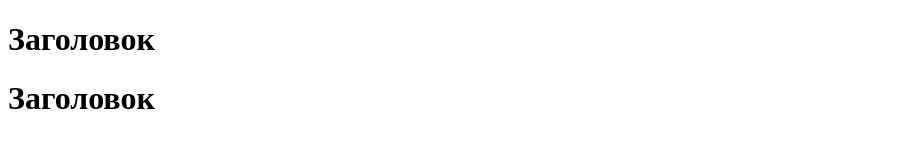
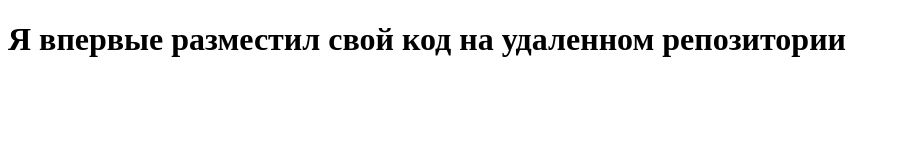
Before and after one commit to VINKERM/test_repo, a plain HTML site: page index.html in a window 1280 px wide. Shown: the whole page, without its empty margins (0-900 px from the left). Drawn offline with Linux system fonts and the light colour scheme.

Commit message:
Now commit

```diff
--- a/index.html
+++ b/index.html
@@ -5,12 +5,11 @@
     <meta charset="UTF-8">
     <meta http-equiv="X-UA-Compatible" content="IE=edge">
     <meta name="viewport" content="width=device-width, initial-scale=1.0">
-    <title>Document</title>
+    <title>New git project</title>
 </head>
 
 <body>
-    <h1>Заголовок</h1>
-    <h1>Заголовок</h1>
+    <h1>Я впервые разместил свой код на удаленном репозитории</h1>
 </body>
 
 </html>
```
